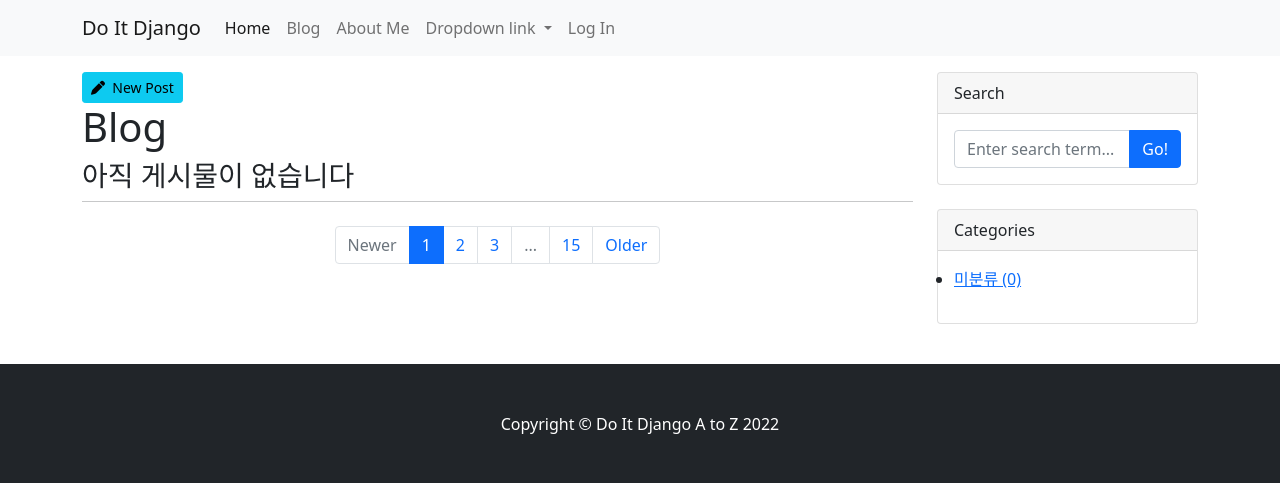
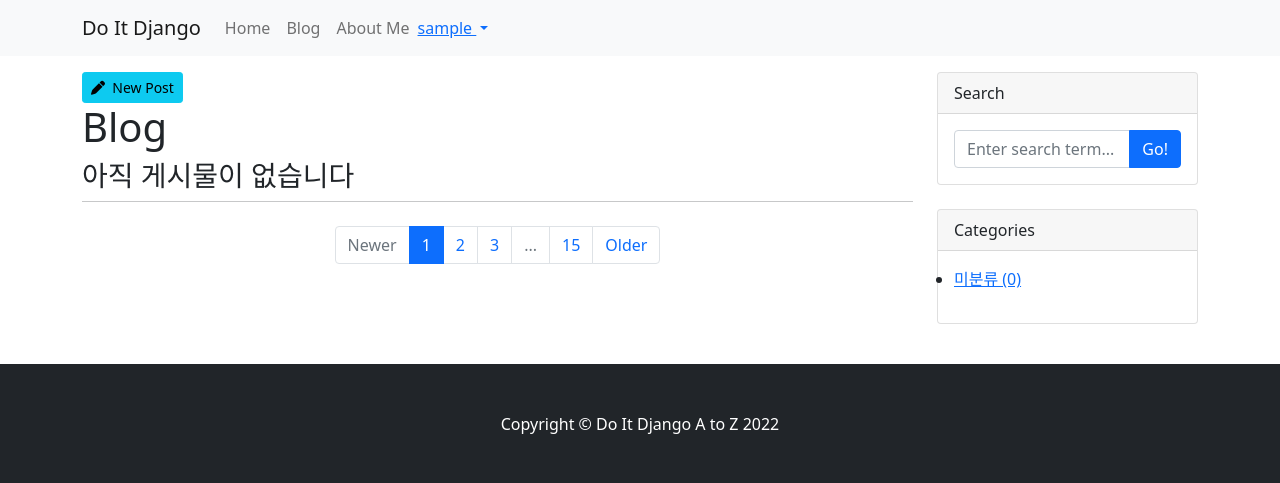
Before and after one commit to joon9912/do_it_django_a_to_z, a Django app: page /blog/ in a window 1280 px wide. Shown: the top 483 px of the page. Run offline with Django 4.2, Linux system fonts and the light colour scheme; the visitor is signed in with stand-in values (Sample User, id 1); data that the repository does not hold is empty; some libraries are stand-ins or nearby versions.

Commit message:
구글 로그인 기능 추가

```diff
--- a/blog/templates/blog/base.html
+++ b/blog/templates/blog/base.html
@@ -53,8 +53,9 @@
 
     {% include 'blog/footer.html' %}
 
-    <script src="https://cdn.jsdelivr.net/npm/@popperjs/core@2.10.2/dist/umd/popper.min.js" integrity="sha384-7+zCNj/IqJ95wo16oMtfsKbZ9ccEh31eOz1HGyDuCQ6wgnyJNSYdrPa03rtR1zdB" crossorigin="anonymous"></script>
-    <script src="https://cdn.jsdelivr.net/npm/bootstrap@5.1.3/dist/js/bootstrap.min.js" integrity="sha384-QJHtvGhmr9XOIpI6YVutG+2QOK9T+ZnN4kzFN1RtK3zEFEIsxhlmWl5/YESvpZ13" crossorigin="anonymous"></script>
+    <script src="https://cdn.jsdelivr.net/npm/jquery@3.5.1/dist/jquery.slim.min.js" integrity="sha384-DfXdz2htPH0lsSSs5nCTpuj/zy4C+OGpamoFVy38MVBnE+IbbVYUew+OrCXaRkfj" crossorigin="anonymous"></script>
+    <script src="https://cdn.jsdelivr.net/npm/popper.js@1.16.1/dist/umd/popper.min.js" integrity="sha384-9/reFTGAW83EW2RDu2S0VKaIzap3H66lZH81PoYlFhbGU+6BZp6G7niu735Sk7lN" crossorigin="anonymous"></script>
+    <script src="https://cdn.jsdelivr.net/npm/bootstrap@4.6.1/dist/js/bootstrap.min.js" integrity="sha384-VHvPCCyXqtD5DqJeNxl2dtTyhF78xXNXdkwX1CZeRusQfRKp+tA7hAShOK/B/fQ2" crossorigin="anonymous"></script>
 
     </body>
 </html>
--- a/blog/templates/blog/navbar.html
+++ b/blog/templates/blog/navbar.html
@@ -1,13 +1,16 @@
+ {% load socialaccount %}
+
  <nav class="navbar navbar-expand-lg navbar-light bg-light">
-            <div class="container-fluid container">
+     <div class="container">
          <a class="navbar-brand" href="/">Do It Django</a>
          <button class="navbar-toggler" type="button" data-bs-toggle="collapse" data-bs-target="#navbarNavDropdown" aria-controls="navbarNavDropdown" aria-expanded="false" aria-label="Toggle navigation">
              <span class="navbar-toggler-icon"></span>
          </button>
+
          <div class="collapse navbar-collapse" id="navbarNavDropdown">
              <ul class="navbar-nav">
-                  <li class="nav-item">
-                    <a class="nav-link active" aria-current="page" href="/">Home</a>
+                 <li class="nav-item active">
+                     <a class="nav-link" href="/">Home</a>
                  </li>
                  <li class="nav-item">
                         <a class="nav-link" href="/blog/">Blog</a>
@@ -15,21 +18,21 @@
                  <li class="nav-item">
                         <a class="nav-link" href="/about_me/">About Me</a>
                  </li>
-                  <li class="nav-item dropdown">
-                    <a class="nav-link dropdown-toggle" href="#" id="navbarDropdownMenuLink" role="button" data-bs-toggle="dropdown" aria-expanded="false">
-                      Dropdown link
+             </ul>
+
+             <ul class="navbar-nav ml-auto">
+                 {% if user.is_authenticated %}
+                     <a class="nav-item dropdown-toggle" href="#" id="navbarDropdownMenuLink" role="button" data-toggle="dropdown" aria-haspopup="true" aria-expanded="flase">
+                         {{ user.username }}
                      </a>
-                    <ul class="dropdown-menu" aria-labelledby="navbarDropdownMenuLink">
-                      <li><a class="dropdown-item" href="#">Action</a></li>
-                      <li><a class="dropdown-item" href="#">Another action</a></li>
-                      <li><a class="dropdown-item" href="#">Something else here</a></li>
-                    </ul>
-                  </li>
-                </ul>
-                <ul class="navbar-nav ml-auto">
+                     <div class="dropdown-menu" aria-labelledby="navbarDropdownMenuLink">
+                         <a class="dropdown-item" href="/accounts/logout/">Log Out</a>
+                     </div>
+                 {% else %}
                      <li class="nav-item">
                          <a class="nav-link" href="#" data-toggle="modal" data-target="#loginModal">Log In</a>
                      </li>
+                 {% endif %}
              </ul>
          </div>
      </div>
@@ -48,11 +51,11 @@
             <div class="modal-body">
                 <div class="row">
                     <div class="col-md-6">
-                        <button type="button" class="btn btn-outline-dark btn-block btn-sm"><i class="fa-brands fa-google"></i> Log in with Google</button>
-                        <button type="button" class="btn btn-outline-dark btn-block btn-sm"><i class="fa-solid fa-envelope"></i> Log in with E-mail</button>
+                        <a role="button" class="btn btn-outline-dark btn-block btn-sm" href="{% provider_login_url 'google' %}"><i class="fa-brands fa-google"></i> Log in with Google</a>
+                        <a role="button" class="btn btn-outline-dark btn-block btn-sm" href="/accounts/login/"><i class="fa-solid fa-envelope"></i> Log in with Username</a>
                     </div>
                     <div class="col-md-6">
-                        <button type="button" class="btn btn-outline-dark btn-block btn-sm"><i class="fa-solid fa-envelope"></i> Sign up with E-mail</button>
+                        <a role="button" class="btn btn-outline-dark btn-block btn-sm" href="/accounts/signup/"><i class="fa-solid fa-envelope"></i> Sign up with E-mail</a>
                     </div>
                 </div>
             </div>
--- a/do_it_django_prj/urls.py
+++ b/do_it_django_prj/urls.py
@@ -10,6 +10,7 @@ urlpatterns = [
     path('blog/', include('blog.urls')),
     path('admin/', admin.site.urls),
     path('markdownx/', include('markdownx.urls')),
+    path('accounts/', include('allauth.urls')),
     path('', include('single_pages.urls')),
 ]
 
```
Also changed, not shown: do_it_django_prj/settings.py (+19 -0 lines). Lines whose indentation alone changed are shown as unchanged.
